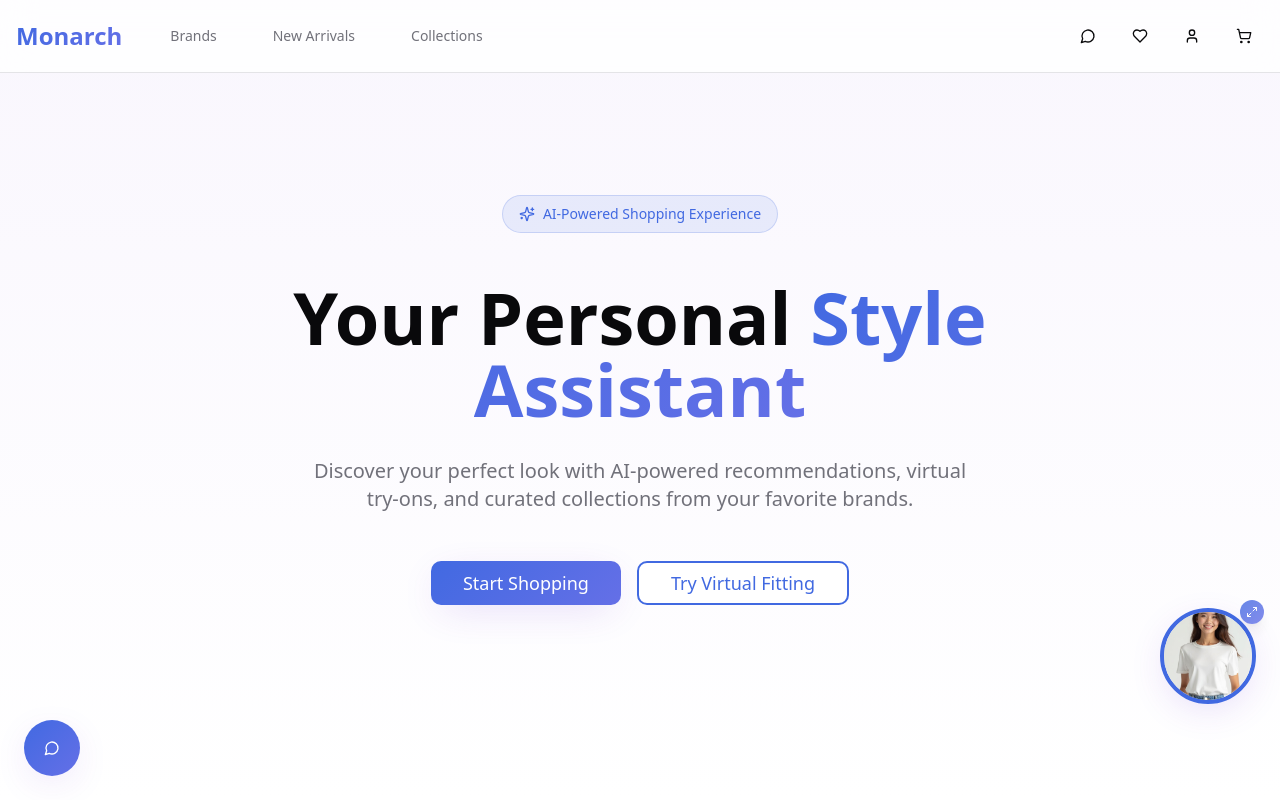
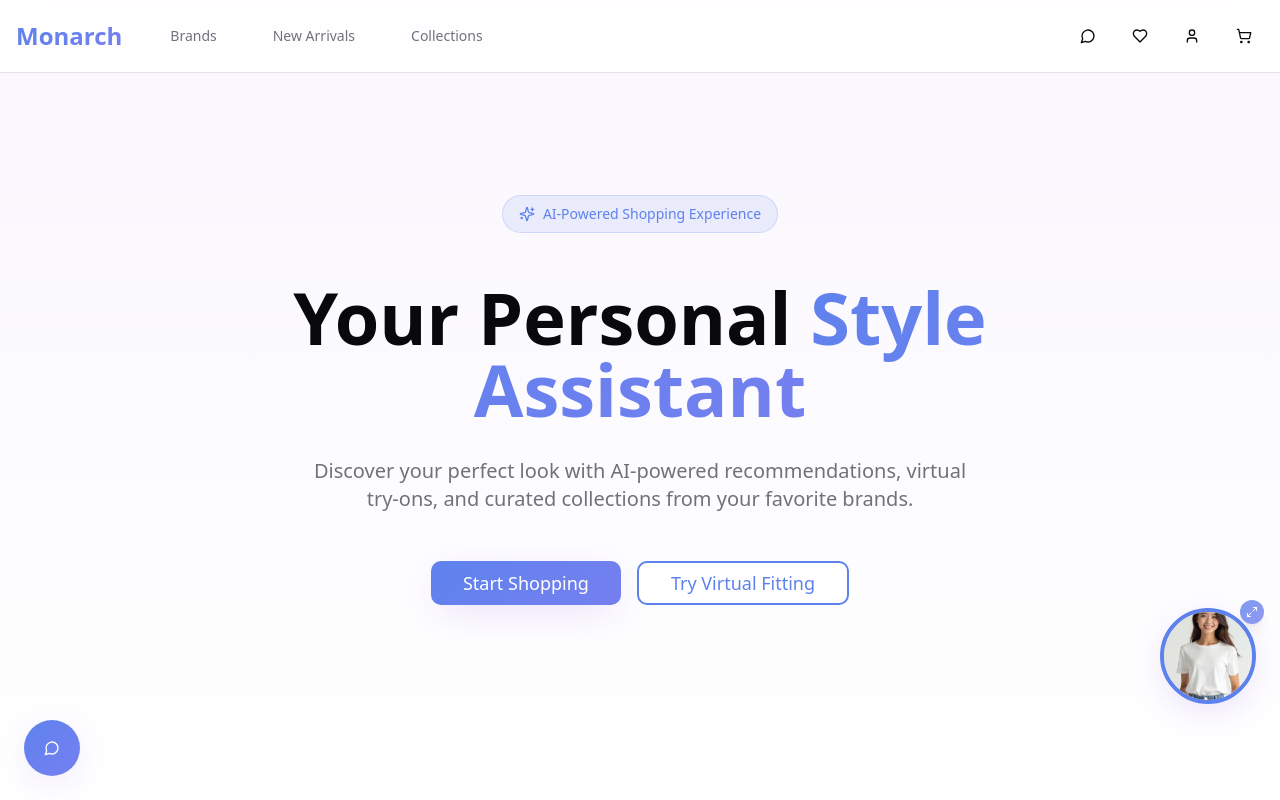
Before and after one commit to mymonarchcoder/chic-avatar-world, a React (Vite) app: page / in a window 1280 px wide. Shown: the top 800 px of the page. Built offline with nearby package versions, Linux system fonts and the light colour scheme; the HTML template or start-up script is replaced by a standard one.

Commit message:
Update primary color to be brighter

```diff
--- a/src/index.css
+++ b/src/index.css
@@ -17,9 +17,9 @@ All colors MUST be HSL.
     --popover: 0 0% 100%;
     --popover-foreground: 240 10% 3.9%;
 
-    --primary: 225 73% 57%;
+    --primary: 225 80% 65%;
     --primary-foreground: 0 0% 100%;
-    --primary-glow: 225 73% 70%;
+    --primary-glow: 225 80% 75%;
 
     --secondary: 240 5% 96%;
     --secondary-foreground: 240 6% 10%;
@@ -35,11 +35,11 @@ All colors MUST be HSL.
 
     --border: 240 6% 90%;
     --input: 240 6% 90%;
-    --ring: 225 73% 57%;
+    --ring: 225 80% 65%;
 
     --radius: 0.75rem;
 
-    --gradient-primary: linear-gradient(135deg, hsl(225 73% 57%), hsl(235 73% 65%));
+    --gradient-primary: linear-gradient(135deg, hsl(225 80% 65%), hsl(235 80% 70%));
     --gradient-accent: linear-gradient(135deg, hsl(38 92% 50%), hsl(45 100% 60%));
     --gradient-hero: linear-gradient(180deg, hsl(263 70% 98%), hsl(0 0% 100%));
 
@@ -59,9 +59,9 @@ All colors MUST be HSL.
     --popover: 240 10% 6%;
     --popover-foreground: 0 0% 98%;
 
-    --primary: 225 73% 62%;
+    --primary: 225 80% 68%;
     --primary-foreground: 0 0% 100%;
-    --primary-glow: 225 73% 75%;
+    --primary-glow: 225 80% 78%;
 
     --secondary: 240 6% 10%;
     --secondary-foreground: 0 0% 98%;
@@ -77,9 +77,9 @@ All colors MUST be HSL.
 
     --border: 240 6% 20%;
     --input: 240 6% 20%;
-    --ring: 225 73% 62%;
+    --ring: 225 80% 68%;
 
-    --gradient-primary: linear-gradient(135deg, hsl(225 73% 62%), hsl(235 73% 70%));
+    --gradient-primary: linear-gradient(135deg, hsl(225 80% 68%), hsl(235 80% 73%));
     --gradient-accent: linear-gradient(135deg, hsl(38 92% 50%), hsl(45 100% 60%));
     --gradient-hero: linear-gradient(180deg, hsl(240 10% 6%), hsl(240 10% 3.9%));
 
```
